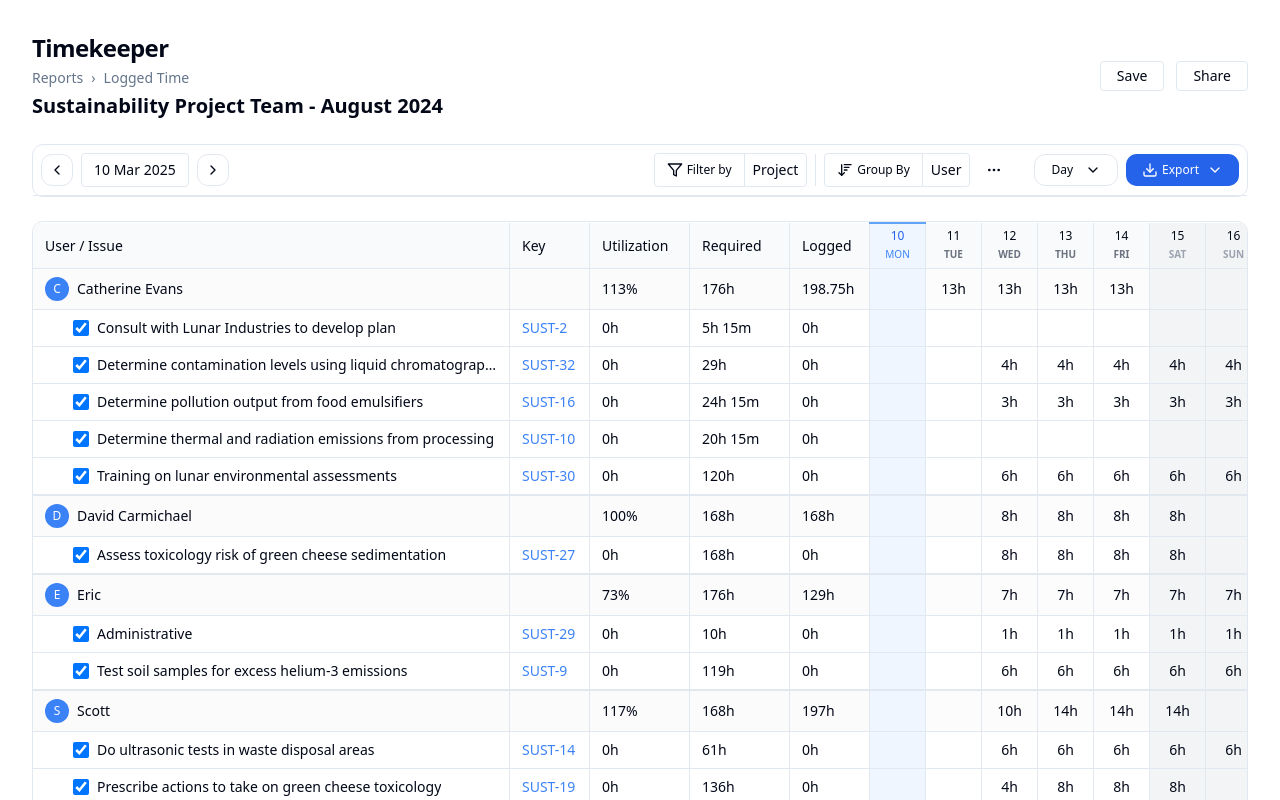
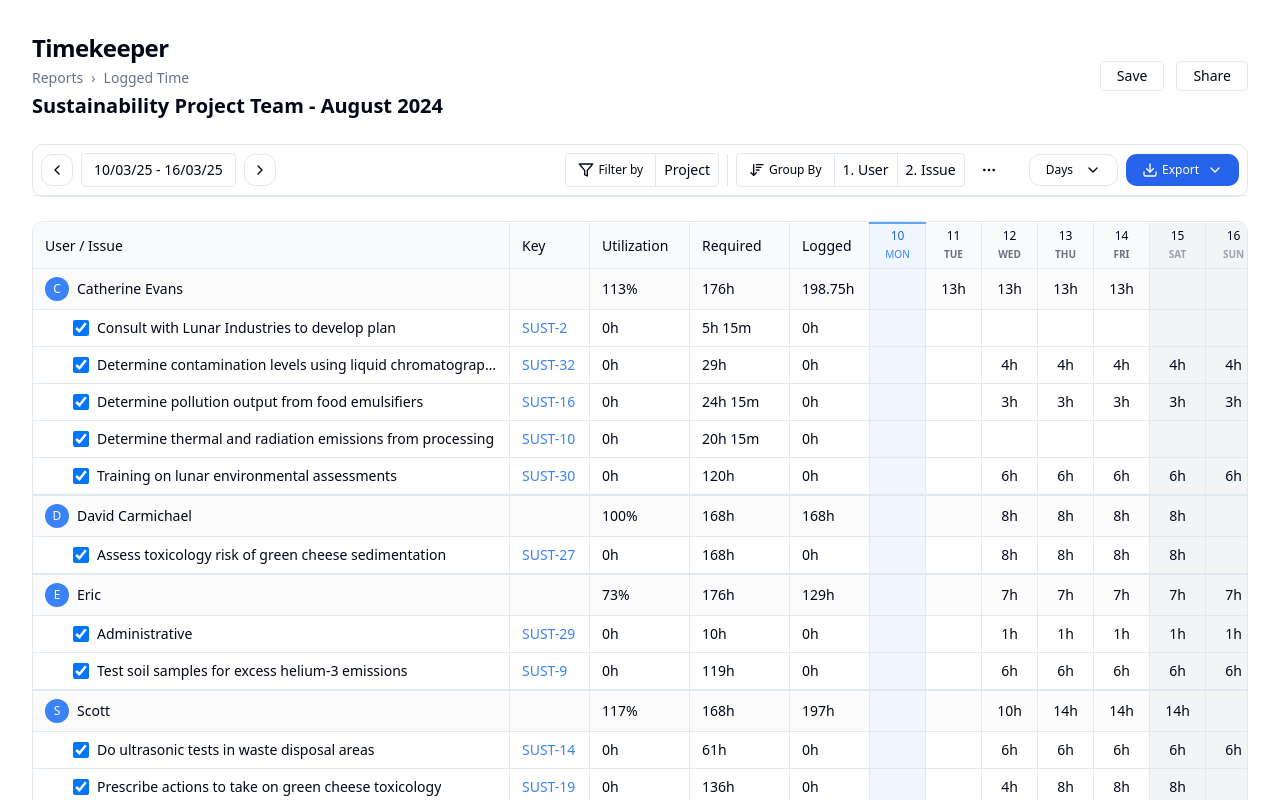
Before and after one commit to Kiran-Harbak/timekeeper-timeline, a React (Vite) app: page / in a window 1280 px wide. Shown: the top 800 px of the page. Built offline with nearby package versions, Linux system fonts and the light colour scheme.

Commit message:
Reverted to edit edt-bf2e7b5d-6fdf-4f13-a1a0-23e973b8f850: "Fix: Import lucide-react icons
Fixes an issue where lucide-react icons were not correctly imported, leading to a runtime error."

```diff
--- a/src/components/TimelineHeader.tsx
+++ b/src/components/TimelineHeader.tsx
@@ -1,6 +1,6 @@
 
 import React, { useState } from 'react';
-import { format, addDays, startOfWeek, endOfWeek, startOfMonth, endOfMonth, getDate } from 'date-fns';
+import { format, addDays, startOfWeek, endOfWeek } from 'date-fns';
 import {
   ChevronLeft,
   ChevronRight,
@@ -10,10 +10,10 @@ import {
   Download,
   Calendar,
   FileSpreadsheet,
-  FileDown,
-  FileText,
+  FileDown, // Replacing FileCsv with FileDown
+  FileText, // Replacing FilePdf with FileText
   Mail,
-  ChevronDown
+  ChevronDown // Added for dropdown chevron
 } from 'lucide-react';
 import { useTimeEntries } from '../context/TimeEntryContext';
 import { Button } from '@/components/ui/button';
@@ -28,69 +28,26 @@ import { toast } from 'sonner';
 
 const TimelineHeader: React.FC = () => {
   const { selectedDate, setSelectedDate } = useTimeEntries();
-  const [viewMode, setViewMode] = useState<'days'|'weeks'|'months'>('days');
 
   const goToPreviousPeriod = () => {
-    if (viewMode === 'days') {
-      setSelectedDate(addDays(selectedDate, -1));
-    } else if (viewMode === 'weeks') {
-      setSelectedDate(addDays(selectedDate, -7));
-    } else if (viewMode === 'months') {
-      const prevMonth = new Date(selectedDate);
-      prevMonth.setMonth(prevMonth.getMonth() - 1);
-      setSelectedDate(prevMonth);
-    }
+    setSelectedDate(addDays(selectedDate, -7));
   };
 
   const goToNextPeriod = () => {
-    if (viewMode === 'days') {
-      setSelectedDate(addDays(selectedDate, 1));
-    } else if (viewMode === 'weeks') {
-      setSelectedDate(addDays(selectedDate, 7));
-    } else if (viewMode === 'months') {
-      const nextMonth = new Date(selectedDate);
-      nextMonth.setMonth(nextMonth.getMonth() + 1);
-      setSelectedDate(nextMonth);
-    }
+    setSelectedDate(addDays(selectedDate, 7));
   };
 
-  // Get the period display based on view mode
-  const getPeriodDisplay = () => {
-    if (viewMode === 'days') {
-      return format(selectedDate, 'dd MMM yyyy');
-    } else if (viewMode === 'weeks') {
-      const start = startOfWeek(selectedDate, { weekStartsOn: 1 });
-      const end = endOfWeek(selectedDate, { weekStartsOn: 1 });
-      return `${format(start, 'dd/MM/yy')} - ${format(end, 'dd/MM/yy')}`;
-    } else {
-      const start = startOfMonth(selectedDate);
-      const end = endOfMonth(selectedDate);
-      return `${format(start, 'MMM yyyy')}`;
-    }
-  };
+  // Get the current week range
+  const start = startOfWeek(selectedDate, { weekStartsOn: 1 });
+  const end = endOfWeek(selectedDate, { weekStartsOn: 1 });
+  const periodDisplay = `${format(start, 'dd/MM/yy')} - ${format(end, 'dd/MM/yy')}`;
 
   const handleExport = (type: string) => {
     toast.success(`Exporting as ${type}`);
   };
 
-  const handleViewChange = (view: 'days' | 'weeks' | 'months') => {
-    setViewMode(view);
+  const handleViewChange = (view: string) => {
     toast.success(`View changed to ${view}`);
-  };
-
-  // Generate calendar days for the month view
-  const getMonthDays = () => {
-    const start = startOfMonth(selectedDate);
-    const end = endOfMonth(selectedDate);
-    const days = [];
-    let day = start;
-
-    while (day <= end) {
-      days.push(format(day, 'd'));
-      day = addDays(day, 1);
-    }
-
-    return days;
   };
 
   return (
@@ -102,7 +59,7 @@ const TimelineHeader: React.FC = () => {
           </Button>
 
           <div className="flex items-center border rounded px-3 py-1.5">
-            <span className="text-sm">{getPeriodDisplay()}</span>
+            <span className="text-sm">{periodDisplay}</span>
           </div>
 
           <Button variant="outline" size="icon" className="h-8 w-8" onClick={goToNextPeriod}>
@@ -129,7 +86,10 @@ const TimelineHeader: React.FC = () => {
               <span>Group By</span>
             </Button>
             <div className="border-l h-8 flex items-center px-2 text-sm">
-              User
+              1. User
+            </div>
+            <div className="border-l h-8 flex items-center px-2 text-sm">
+              2. Issue
             </div>
           </div>
 
@@ -142,21 +102,21 @@ const TimelineHeader: React.FC = () => {
             <DropdownMenu>
               <DropdownMenuTrigger asChild>
                 <Button variant="outline" className="h-8 text-xs">
-                  {viewMode === 'days' ? 'Day' : viewMode === 'weeks' ? 'Week' : 'Month'} <ChevronDown className="ml-1 h-3.5 w-3.5" />
+                  Days <ChevronDown className="ml-1 h-3.5 w-3.5" />
                 </Button>
               </DropdownMenuTrigger>
               <DropdownMenuContent align="end" className="bg-white min-w-[150px]">
-                <DropdownMenuItem onClick={() => handleViewChange("days")} className="text-sm">
+                <DropdownMenuItem onClick={() => handleViewChange("Days")} className="text-sm">
                   <Calendar className="mr-2 h-3.5 w-3.5" />
-                  <span>Day</span>
+                  <span>Days</span>
                 </DropdownMenuItem>
-                <DropdownMenuItem onClick={() => handleViewChange("weeks")} className="text-sm">
+                <DropdownMenuItem onClick={() => handleViewChange("Weeks")} className="text-sm">
                   <Calendar className="mr-2 h-3.5 w-3.5" />
-                  <span>Week</span>
+                  <span>Weeks</span>
                 </DropdownMenuItem>
-                <DropdownMenuItem onClick={() => handleViewChange("months")} className="text-sm">
+                <DropdownMenuItem onClick={() => handleViewChange("Months")} className="text-sm">
                   <Calendar className="mr-2 h-3.5 w-3.5" />
-                  <span>Month</span>
+                  <span>Months</span>
                 </DropdownMenuItem>
               </DropdownMenuContent>
             </DropdownMenu>
@@ -191,17 +151,6 @@ const TimelineHeader: React.FC = () => {
           </div>
         </div>
       </div>
-
-      {/* Display days of month when in month view */}
-      {viewMode === 'months' && (
-        <div className="grid grid-cols-7 gap-1 p-2 text-center">
-          {getMonthDays().map((day, index) => (
-            <div key={index} className="text-sm border rounded p-1 hover:bg-gray-100 cursor-pointer">
-              {day}
-            </div>
-          ))}
-        </div>
-      )}
     </div>
   );
 };
```
